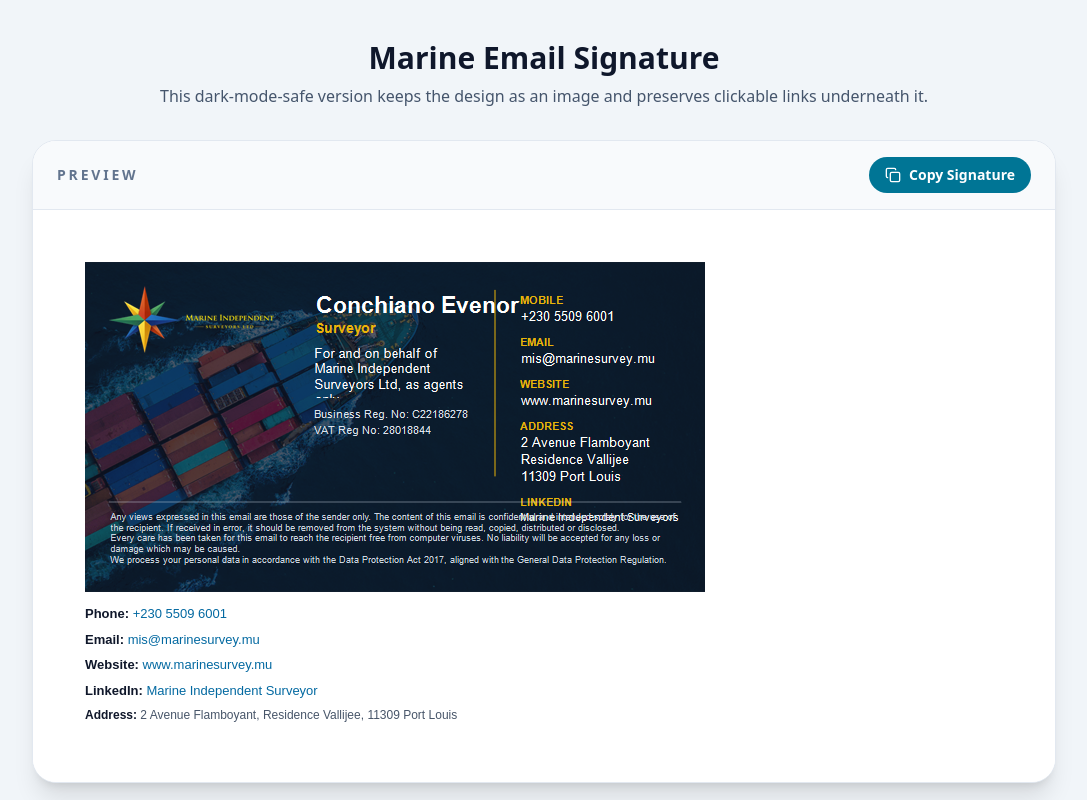
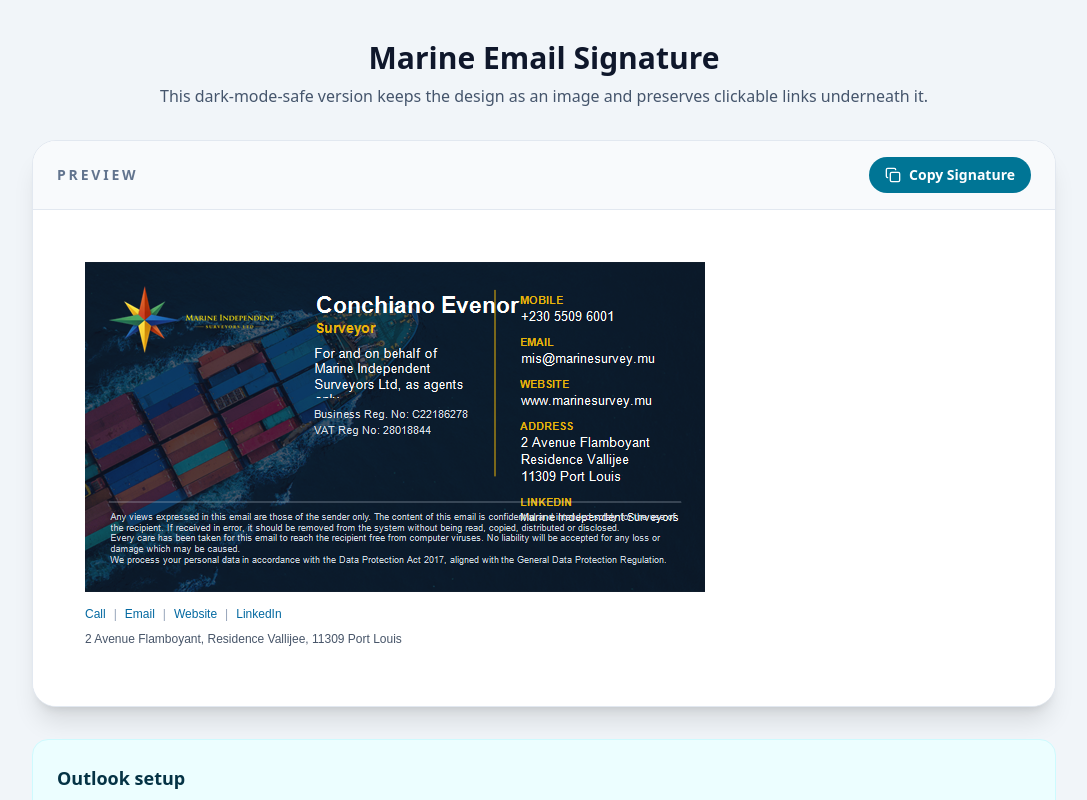
Before and after one commit to Lolor92/MarineEmailSignature, a React (Vite) app: page / in a window 1280 px wide. Shown: the top 800 px of the page, without its empty margins (96-1183 px from the left). Built offline with nearby package versions, Linux system fonts and the light colour scheme.

Commit message:
Clean up link section under signature image

```diff
--- a/src/App.tsx
+++ b/src/App.tsx
@@ -102,7 +102,7 @@ export default function App() {
                     </td>
                   </tr>
                   <tr>
-                    <td style={{ padding: '0' }}>
+                    <td style={{ padding: '2px 0 0 0' }}>
                       <table
                         cellPadding="0"
                         cellSpacing="0"
@@ -117,74 +117,40 @@ export default function App() {
                           <tr>
                             <td
                               style={{
-                                padding: '0 0 6px 0',
+                                padding: '0 0 8px 0',
                                 color: '#0f172a',
-                                fontSize: '13px',
-                                lineHeight: '1.5',
+                                fontSize: '12px',
+                                lineHeight: '1.4',
                               }}
                             >
-                              <strong style={{ color: '#0f172a' }}>Phone:</strong>{' '}
                               <a
                                 href="https://wa.me/23055096001"
                                 style={{ color: '#0369a1', textDecoration: 'none' }}
                               >
-                                +230 5509 6001
+                                Call
                               </a>
-                            </td>
-                          </tr>
-                          <tr>
-                            <td
-                              style={{
-                                padding: '0 0 6px 0',
-                                color: '#0f172a',
-                                fontSize: '13px',
-                                lineHeight: '1.5',
-                              }}
-                            >
-                              <strong style={{ color: '#0f172a' }}>Email:</strong>{' '}
+                              <span style={{ color: '#94a3b8', padding: '0 8px' }}>|</span>
                               <a
                                 href="mailto:mis@marinesurvey.mu"
                                 style={{ color: '#0369a1', textDecoration: 'none' }}
                               >
-                                mis@marinesurvey.mu
+                                Email
                               </a>
-                            </td>
-                          </tr>
-                          <tr>
-                            <td
-                              style={{
-                                padding: '0 0 6px 0',
-                                color: '#0f172a',
-                                fontSize: '13px',
-                                lineHeight: '1.5',
-                              }}
-                            >
-                              <strong style={{ color: '#0f172a' }}>Website:</strong>{' '}
+                              <span style={{ color: '#94a3b8', padding: '0 8px' }}>|</span>
                               <a
                                 href="https://www.marinesurvey.mu/"
                                 style={{ color: '#0369a1', textDecoration: 'none' }}
                               >
-                                www.marinesurvey.mu
+                                Website
                               </a>
-                            </td>
-                          </tr>
-                          <tr>
-                            <td
-                              style={{
-                                padding: '0 0 6px 0',
-                                color: '#0f172a',
-                                fontSize: '13px',
-                                lineHeight: '1.5',
-                              }}
-                            >
-                              <strong style={{ color: '#0f172a' }}>LinkedIn:</strong>{' '}
+                              <span style={{ color: '#94a3b8', padding: '0 8px' }}>|</span>
                               <a
                                 href="https://www.linkedin.com/in/marine-independent-surveyors-ltd-3223a53b5/"
                                 target="_blank"
                                 rel="noopener noreferrer"
                                 style={{ color: '#0369a1', textDecoration: 'none' }}
                               >
-                                Marine Independent Surveyor
+                                LinkedIn
                               </a>
                             </td>
                           </tr>
@@ -194,11 +160,10 @@ export default function App() {
                                 padding: '0',
                                 color: '#475569',
                                 fontSize: '12px',
-                                lineHeight: '1.5',
+                                lineHeight: '1.4',
                               }}
                             >
-                              <strong style={{ color: '#0f172a' }}>Address:</strong> 2 Avenue
-                              Flamboyant, Residence Vallijee, 11309 Port Louis
+                              2 Avenue Flamboyant, Residence Vallijee, 11309 Port Louis
                             </td>
                           </tr>
                         </tbody>
```
